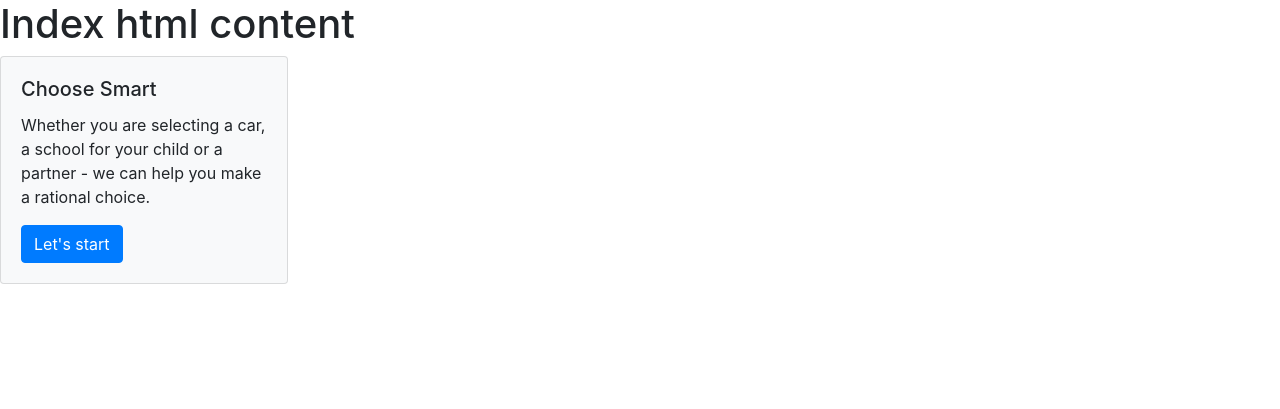
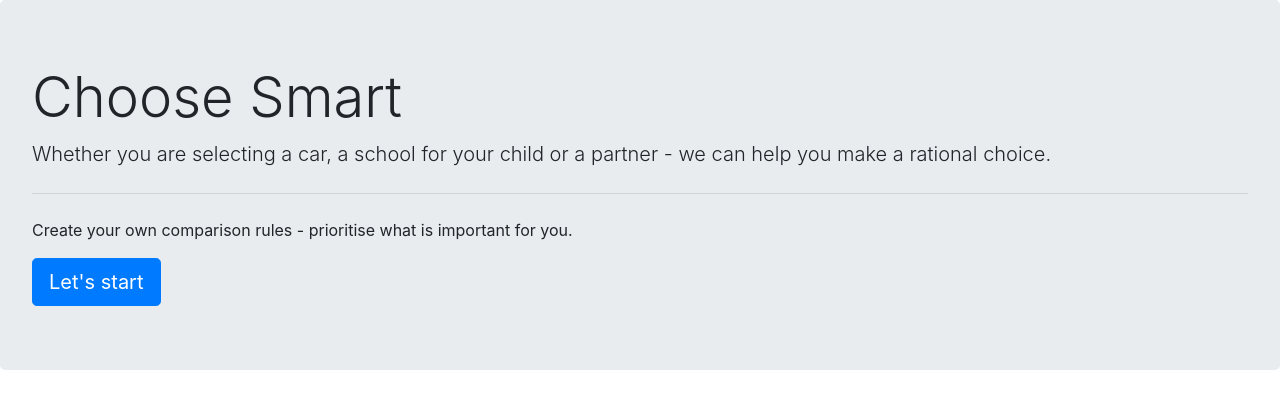
Before and after one commit to koleaby4/smart-choice, a Flask app: page / in a window 1280 px wide. Shown: the part 56-465 px from the top of the page. Run offline with Flask 2, Linux system fonts and the light colour scheme; some libraries are stand-ins or nearby versions.

Commit message:
Add jumbotron to index.html

```diff
--- a/templates/index.html
+++ b/templates/index.html
@@ -1,17 +1,14 @@
 {% extends 'base.html' %}
 
 {% block content %}
-<h1>Index html content</h1>
 
-<div class="card bg-light mb-3" style="width: 18rem;">
-    <!-- <img src="..." class="card-img-top" alt="..."> -->
-    <div class="card-body">
-        <h5 class="card-title">Choose Smart</h5>
-        <p class="card-text">Whether you are selecting a car, a school for your child or a partner - we can
-            help you
-            make a rational choice.</p>
-        <a href="{{url_for('rules')}}" class="btn btn-primary" id="start-cta-button">Let's start</a>
-    </div>
+<div class="jumbotron">
+    <h1 class="display-4">Choose Smart</h1>
+    <p class="lead">Whether you are selecting a car, a school for your child or a partner
+        - we can help you make a rational choice.</p>
+    <hr class="my-4">
+    <p>Create your own comparison rules - prioritise what is important for you.</p>
+    <a href="{{url_for('rules')}}" class="btn btn-primary btn-lg" id="start-cta-button" role="button">Let's start</a>
 </div>
 
 {% endblock content %}
```
